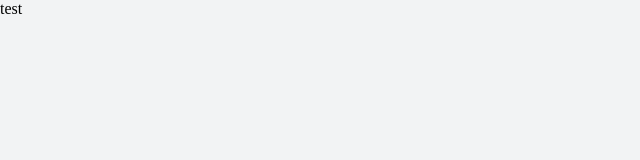
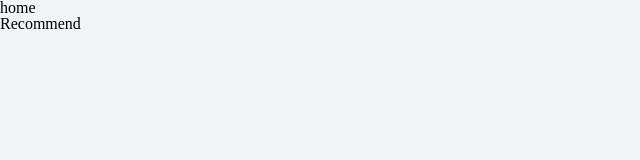
Before and after one commit to AaronY666/react-cloud-music, a React (Create React App) app: page /#/recommend in a window 1280 px wide. Shown: the top 160 px of the page, without its empty margins (0-640 px from the left). Built offline with nearby package versions, Linux system fonts and the light colour scheme.

Commit message:
config routes

```diff
--- a/package.json
+++ b/package.json
@@ -8,6 +8,9 @@
     "@testing-library/user-event": "^12.2.0",
     "react": "^17.0.1",
     "react-dom": "^17.0.1",
+    "react-router": "^5.2.0",
+    "react-router-config": "^5.1.1",
+    "react-router-dom": "^5.2.0",
     "react-scripts": "4.0.0",
     "web-vitals": "^0.2.4"
   },
--- a/src/App.js
+++ b/src/App.js
@@ -1,12 +1,15 @@
 import { GlobalStyle } from "./style";
 import { IconStyle } from "./assets/iconfont/iconfont";
+import routes from "./routes/index.js";
+import { renderRoutes } from 'react-router-config';//renderRoutes 读取路由配置转化为 Route 标签
+import { HashRouter } from "react-router-dom";
 function App() {
   return (
-    <div className="App">
+    <HashRouter>
       <GlobalStyle></GlobalStyle>
       <IconStyle></IconStyle>
-      <i className="iconfont">test</i>
-    </div>
+      {renderRoutes(routes)}
+    </HashRouter>
   );
 }
 
--- /dev/null
+++ b/src/application/Home/index.js
@@ -0,0 +1,13 @@
+import React from "react";
+import { renderRoutes } from "react-router-config";
+function Home(props) {
+  const { route } = props;
+  return (
+    <div>
+      <div className="home">home</div>
+      {renderRoutes(route.routes)}
+    </div>
+  );
+}
+
+export default React.memo(Home);
--- /dev/null
+++ b/src/application/Rank/index.js
@@ -0,0 +1,9 @@
+import React from 'react';
+
+function Rank(props){
+    return (
+        <div className='Rank'>Rank 怕个</div>
+    )
+}
+
+export default React.memo(Rank);
--- /dev/null
+++ b/src/application/Recommend/index.js
@@ -0,0 +1,9 @@
+import React from 'react';
+
+function Recommend(props){
+    return (
+        <div className='recommend'>Recommend</div>
+    )
+}
+
+export default React.memo(Recommend);
--- /dev/null
+++ b/src/application/Singers/index.js
@@ -0,0 +1,9 @@
+import React from 'react';
+
+function Singers(props){
+    return (
+        <div className='Singers'>Singers</div>
+    )
+}
+
+export default React.memo(Singers);
--- /dev/null
+++ b/src/routes/index.js
@@ -0,0 +1,32 @@
+import React from "react";
+import { Redirect } from "react-router-dom";
+import Home from "../application/Home";
+import Recommend from "../application/Recommend";
+import Singers from "../application/Singers";
+import Rank from "../application/Rank";
+
+export default [
+  {
+    path: "/",
+    component: Home,
+    routes: [
+      {
+        path: "/",
+        exact: true,
+        render: () => (<Redirect to={"/recommend"} />),
+      },
+      {
+        path: "/recommend",
+        component: Recommend,
+      },
+      {
+        path: "/singers",
+        component: Singers,
+      },
+      {
+        path: "/rank",
+        component: Rank,
+      },
+    ],
+  }
+];
```
Also changed, not shown: 1 other file (tests, documents, lock files or other folders).
